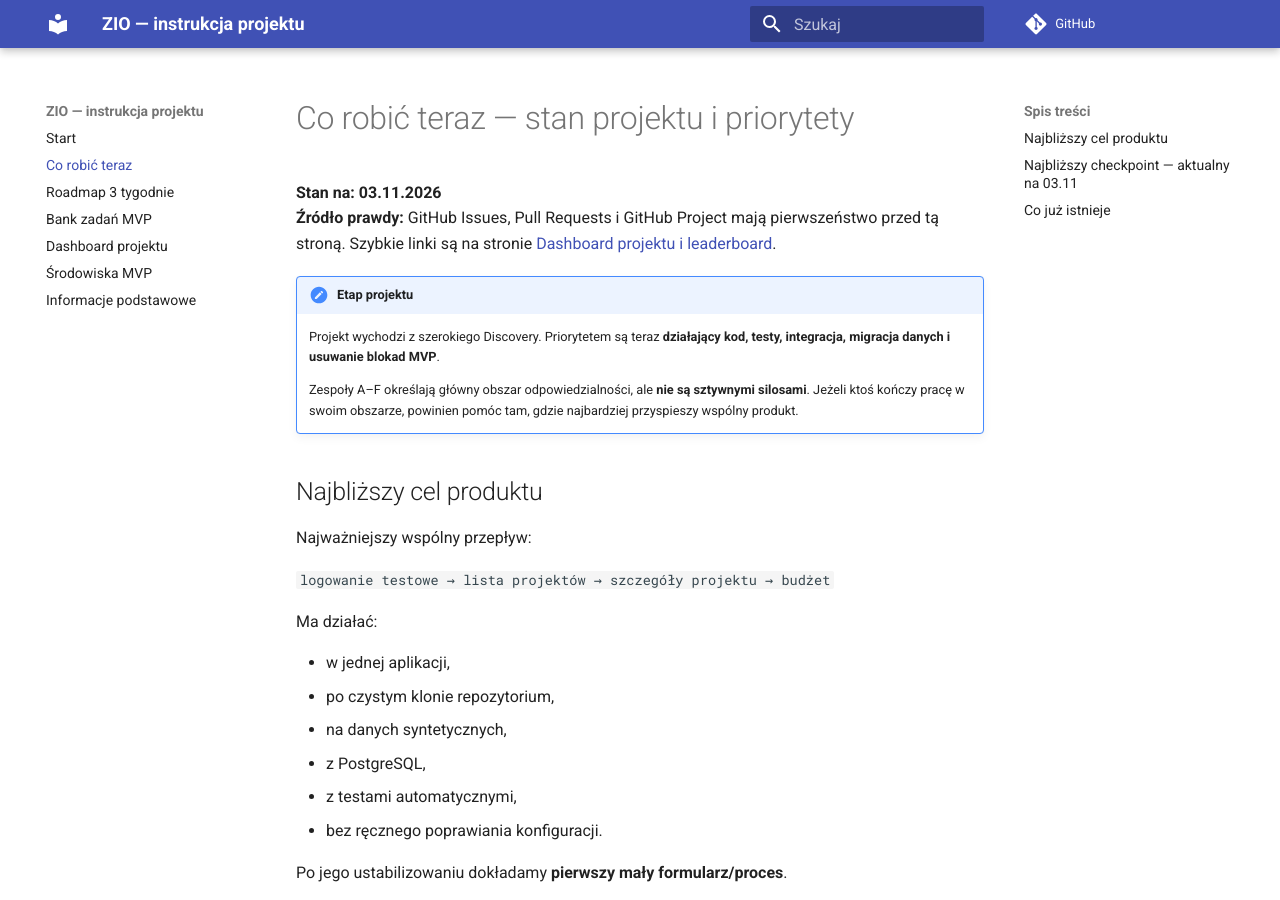
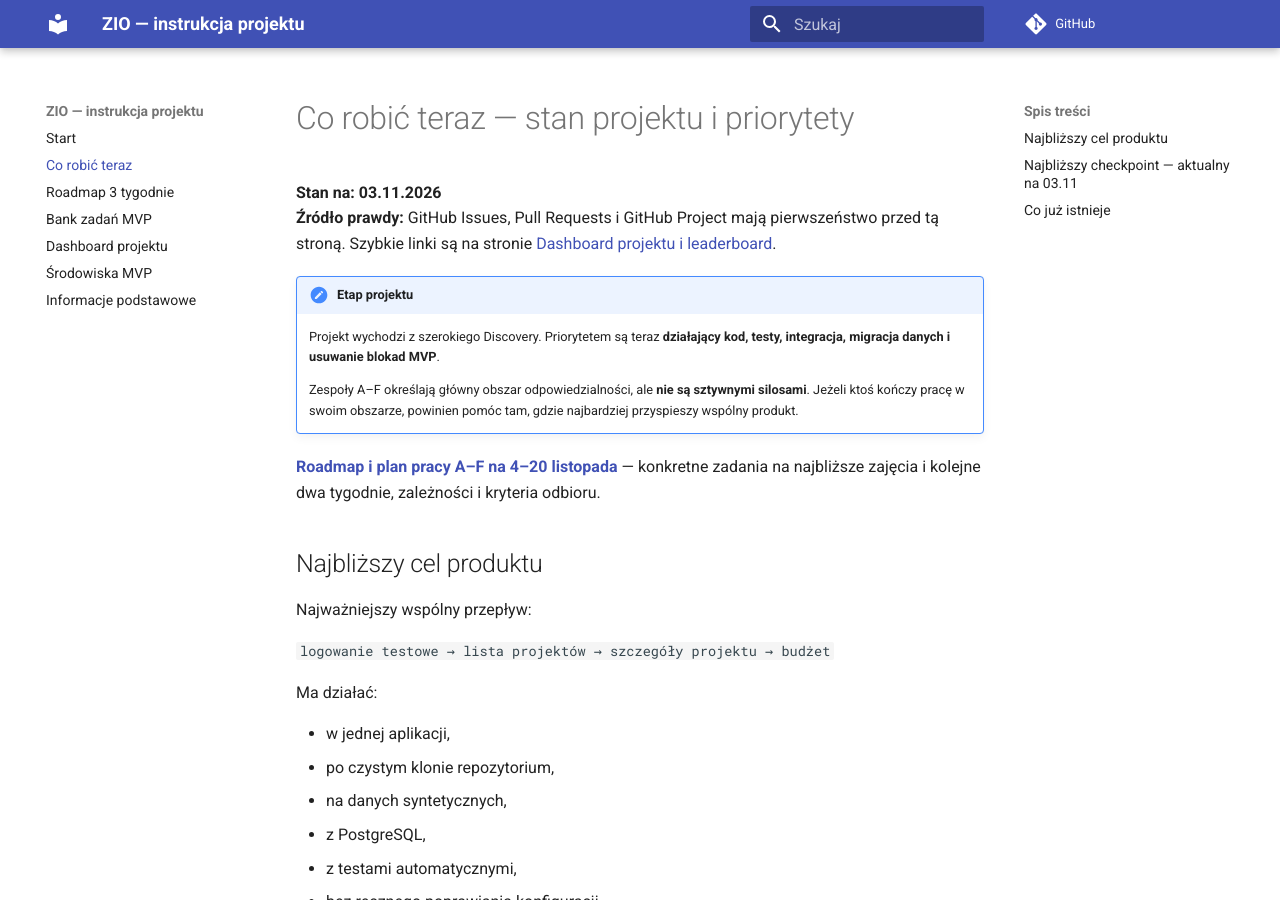
Before and after one commit to zio-wi-pb-mc/pb-science-office-manual, an MkDocs documentation site: the page built from manual/16-propozycje-zadan-po-audycie.md, in a window 1280 px wide and 900 px high. Built offline with MkDocs 1.6.1 and Material for MkDocs 9.7.7, drawn with Linux system fonts in a browser that asks for light colours; comment, search, counter and statistics services are not loaded.

Commit message:
docs: link actionable 3-week roadmap from manual/16-propozycje-zadan-po-audycie.md

```diff
--- a/manual/16-propozycje-zadan-po-audycie.md
+++ b/manual/16-propozycje-zadan-po-audycie.md
@@ -7,6 +7,8 @@
     Projekt wychodzi z szerokiego Discovery. Priorytetem są teraz **działający kod, testy, integracja, migracja danych i usuwanie blokad MVP**.
 
     Zespoły A–F określają główny obszar odpowiedzialności, ale **nie są sztywnymi silosami**. Jeżeli ktoś kończy pracę w swoim obszarze, powinien pomóc tam, gdzie najbardziej przyspieszy wspólny produkt.
+
+[**Roadmap i plan pracy A–F na 4–20 listopada**](21-roadmap-3-tygodnie.md) — konkretne zadania na najbliższe zajęcia i kolejne dwa tygodnie, zależności i kryteria odbioru.
 
 ## Najbliższy cel produktu
 
```
